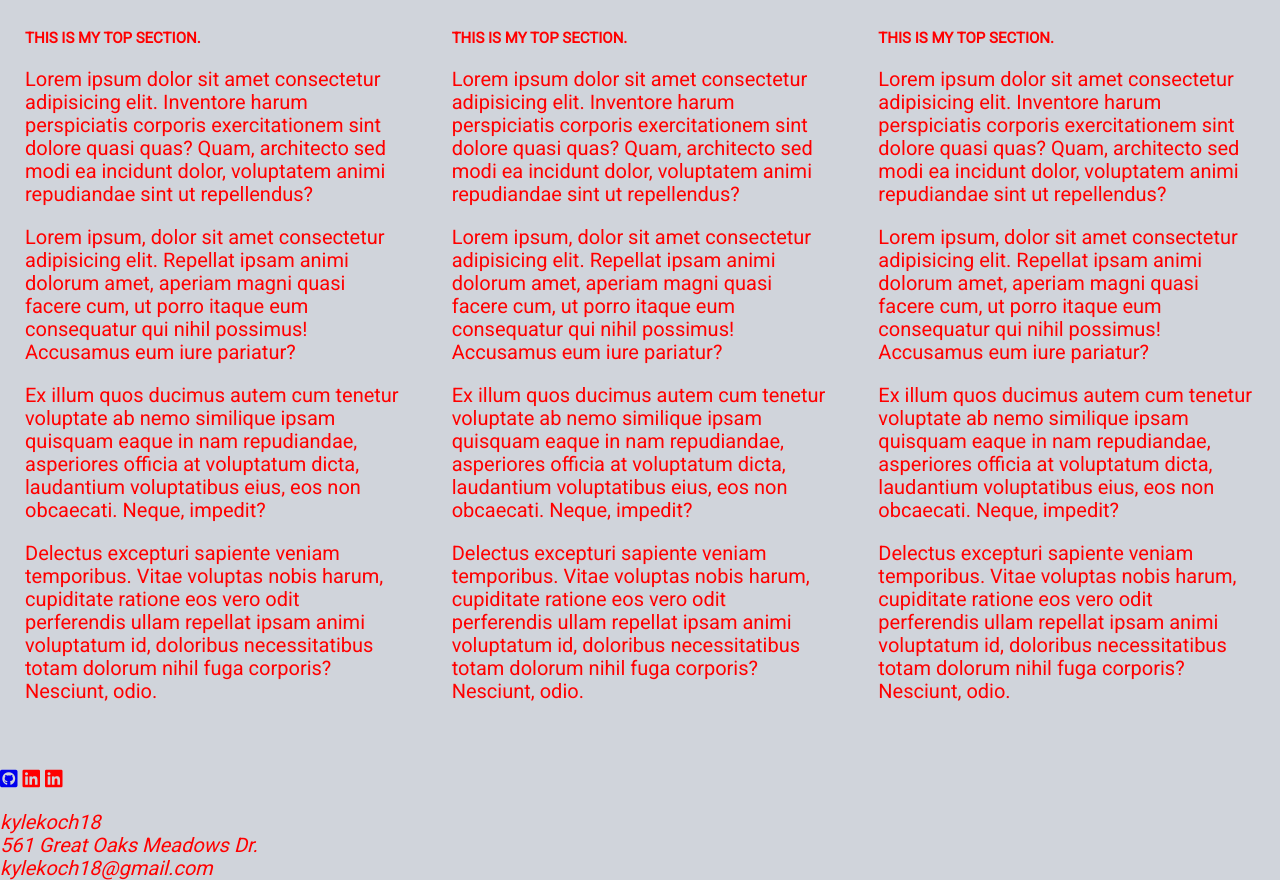
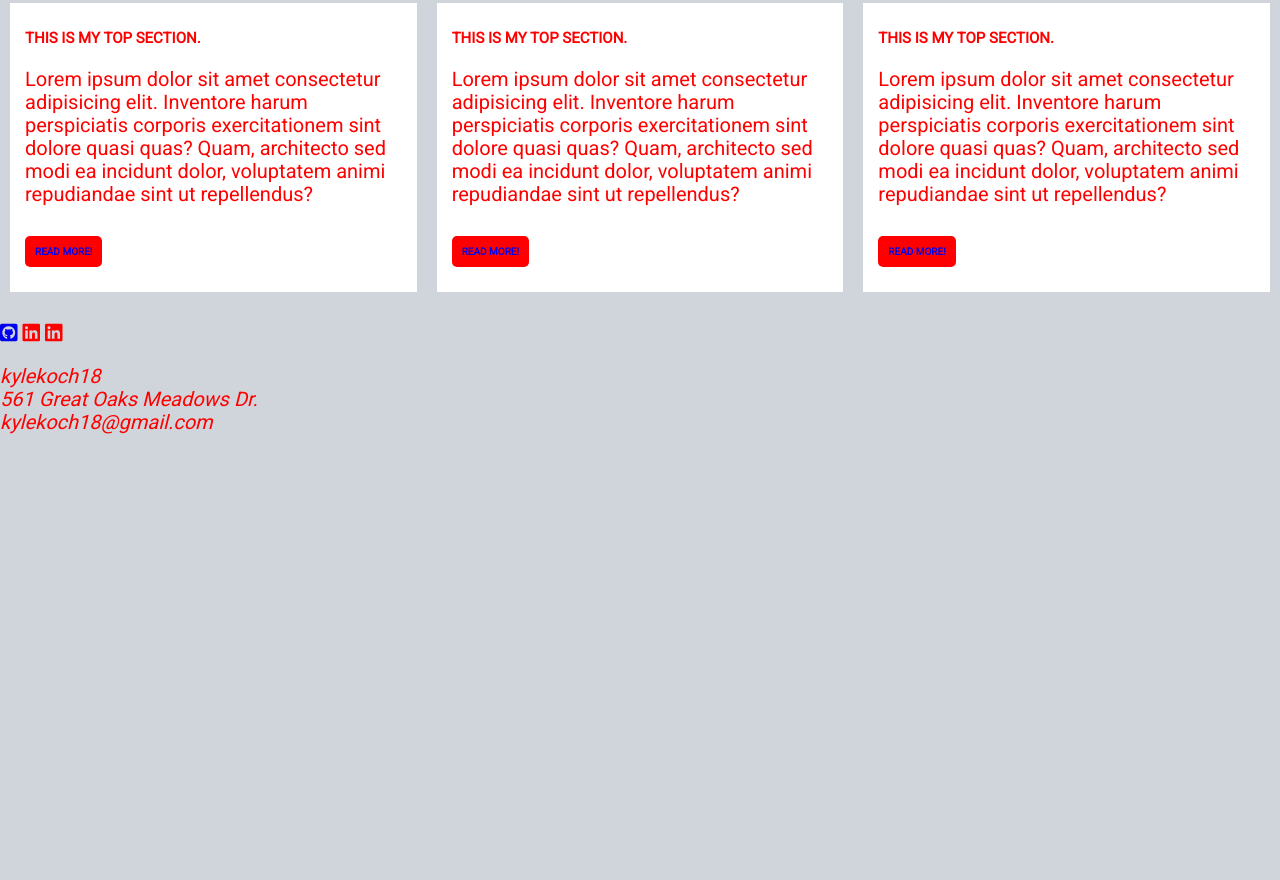
Before and after one commit to Kylekoch18/Portfolio-project, a website built with Parcel: page index.html in a window 1280 px wide. Shown: the part 690-1570 px from the top of the page. After the commit the page ends 1124 px from the top, so only its background shows below. Built offline with nearby package versions, Linux system fonts and the light colour scheme.

Commit message:
add buttons to home page

```diff
--- a/index.html
+++ b/index.html
@@ -44,38 +44,29 @@
   <section>
   <h2>this is my top section.</h2>
   <p>Lorem ipsum dolor sit amet consectetur adipisicing elit. Inventore harum perspiciatis corporis exercitationem sint dolore quasi quas? Quam, architecto sed modi ea incidunt dolor, voluptatem animi repudiandae sint ut repellendus?</p>
-
-  <p>Lorem ipsum, dolor sit amet consectetur adipisicing elit. Repellat ipsam animi dolorum amet, aperiam magni quasi facere cum, ut porro itaque eum consequatur qui nihil possimus! Accusamus eum iure pariatur?</p>
-  <p>Ex illum quos ducimus autem cum tenetur voluptate ab nemo similique ipsam quisquam eaque in nam repudiandae, asperiores officia at voluptatum dicta, laudantium voluptatibus eius, eos non obcaecati. Neque, impedit?</p>
-  <p>Delectus excepturi sapiente veniam temporibus. Vitae voluptas nobis harum, cupiditate ratione eos vero odit perferendis ullam repellat ipsam animi voluptatum id, doloribus necessitatibus totam dolorum nihil fuga corporis? Nesciunt, odio.</p>
+<a href="#" class="cta-btn">Read More!</a>
 </section>
 <section>
     <h2>this is my top section.</h2>
     <p>Lorem ipsum dolor sit amet consectetur adipisicing elit. Inventore harum perspiciatis corporis exercitationem sint dolore quasi quas? Quam, architecto sed modi ea incidunt dolor, voluptatem animi repudiandae sint ut repellendus?</p>
-
-    <p>Lorem ipsum, dolor sit amet consectetur adipisicing elit. Repellat ipsam animi dolorum amet, aperiam magni quasi facere cum, ut porro itaque eum consequatur qui nihil possimus! Accusamus eum iure pariatur?</p>
-    <p>Ex illum quos ducimus autem cum tenetur voluptate ab nemo similique ipsam quisquam eaque in nam repudiandae, asperiores officia at voluptatum dicta, laudantium voluptatibus eius, eos non obcaecati. Neque, impedit?</p>
-    <p>Delectus excepturi sapiente veniam temporibus. Vitae voluptas nobis harum, cupiditate ratione eos vero odit perferendis ullam repellat ipsam animi voluptatum id, doloribus necessitatibus totam dolorum nihil fuga corporis? Nesciunt, odio.</p>
+    <a href="#" class="cta-btn">Read More!</a>
   </section>
   <section>
       <h2>this is my top section.</h2>
       <p>Lorem ipsum dolor sit amet consectetur adipisicing elit. Inventore harum perspiciatis corporis exercitationem sint dolore quasi quas? Quam, architecto sed modi ea incidunt dolor, voluptatem animi repudiandae sint ut repellendus?</p>
-
-      <p>Lorem ipsum, dolor sit amet consectetur adipisicing elit. Repellat ipsam animi dolorum amet, aperiam magni quasi facere cum, ut porro itaque eum consequatur qui nihil possimus! Accusamus eum iure pariatur?</p>
-      <p>Ex illum quos ducimus autem cum tenetur voluptate ab nemo similique ipsam quisquam eaque in nam repudiandae, asperiores officia at voluptatum dicta, laudantium voluptatibus eius, eos non obcaecati. Neque, impedit?</p>
-      <p>Delectus excepturi sapiente veniam temporibus. Vitae voluptas nobis harum, cupiditate ratione eos vero odit perferendis ullam repellat ipsam animi voluptatum id, doloribus necessitatibus totam dolorum nihil fuga corporis? Nesciunt, odio.</p>
+      <a href="#" class="cta-btn">Read More!</a>
     </section>
 </main>
 
 
   </body>
   <footer>
-   <ul>
-     <li> <a href="https://github.com/kylekoch18" target="_blank">
+    <ul>
+      <li> <a href="https://github.com/kylekoch18" target="_blank">
       <span class="fab fa-github-square"></span></a></li>
-   <li><span class="fab fa-linkedin"></span></li>
-     <li><span class="fab fa-linkedin"></span></li></li>
-   </ul>
+      <li><span class="fab fa-linkedin"></span></li>
+      <li><span class="fab fa-linkedin"></span></li></li>
+    </ul>
 <address>
   kylekoch18<br>
   561 Great Oaks Meadows Dr.<br>
--- a/style.css
+++ b/style.css
@@ -5,8 +5,6 @@ body {
   font-size: 20px;
 }
 
-main {
-}
 
 li {
   list-style-type: none;
@@ -20,8 +18,6 @@ h1 {
 p {
   font-size: 20px;
 }
-
-
 
 h2 {
   font-size: 15;
@@ -54,9 +50,8 @@ nav > ul {
 
 ul {
   padding: 0;
-    justify-content: space-between
+  justify-content: space-between;
 }
-
 
 .dropdown ul {
   display: none;
@@ -65,11 +60,7 @@ ul {
   box-shadow: 5px 5px 5px rgba(0, 0, 0, 0.5);
   padding: 8px;
   position: absolute;
-
 }
-
-
-
 
 /* generally, 'focus' goes with 'hover'*/
 .dropdown:focus ul,
@@ -93,7 +84,8 @@ header div {
   background: rgba(34, 69, 138, 0.6);
   width: 100%;
 }
-header, header div {
+header,
+header div {
   align-items: center;
   display: flex;
   flex-direction: column;
@@ -107,7 +99,7 @@ justify-content: space-around;
 }
 
 main > section {
-    background: ;
+  background: white ;
   margin: 10px;
   padding: 15px;
   color: ;
@@ -115,7 +107,26 @@ main > section {
 
 main section h2 {
   font-weight: bold;
-    text-transform: uppercase
+  text-transform: uppercase;
+}
+
+.cta-btn {
+  background: red;
+  padding: 10px;
+  margin: 10px 0;
+  display: inline-block;
+  border-radius: 5px;
+  text-decoration: none;
+  text-transform: uppercase;
+  font-weight: bold;
+  transition: 0.25s;
+}
+
+
+.cta-btn:focus,
+.cta-btn:hover {
+background: cyan;
+transform: translateY(-3px);
 }
 
 /* footer */
```
Lines whose indentation alone changed are shown as unchanged.
